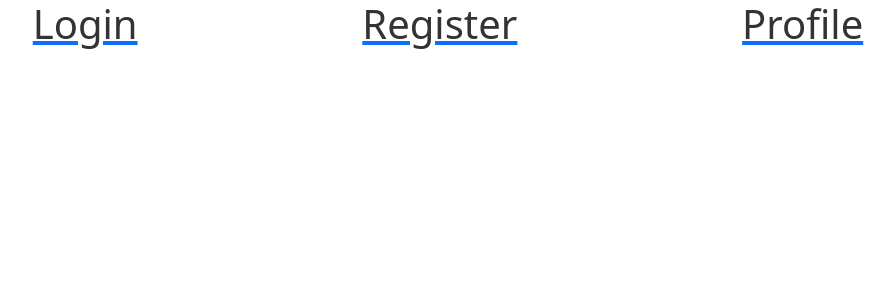
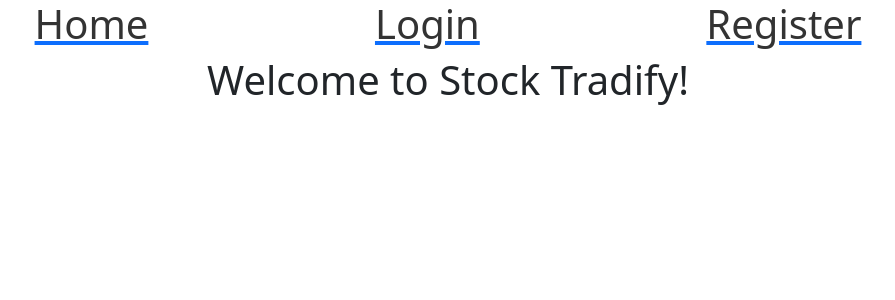
Before and after one commit to gusandchbh/Stock-trading-app, a React (Create React App) app in the folder src/frontend-react/: page / in a window 1280 px wide. Shown: the top 300 px of the page, without its empty margins (192-1087 px from the left). Built offline with nearby package versions, Linux system fonts and the light colour scheme.

Commit message:
Put login, register, and logout in auth context

```diff
--- a/src/frontend-react/package.json
+++ b/src/frontend-react/package.json
@@ -10,6 +10,7 @@
     "bootstrap": "^5.2.3",
     "react": "^18.2.0",
     "react-bootstrap": "^2.7.0",
+    "react-cookie": "^4.1.1",
     "react-dom": "^18.2.0",
     "react-router-dom": "^6.6.1",
     "react-scripts": "5.0.1",
--- a/src/frontend-react/src/components/Header.jsx
+++ b/src/frontend-react/src/components/Header.jsx
@@ -1,7 +1,17 @@
 import React from "react";
-import { Link } from "react-router-dom";
+import {Link, useNavigate} from "react-router-dom";
+import { useAuth } from "../contexts/AuthContext";
+import {Button} from "react-bootstrap";
 
 export const Header = () => {
+    const { currentUser, logout } = useAuth()
+    const navigate = useNavigate()
+
+    const handleLogout = () => {
+        logout()
+        navigate("/login")
+    }
+
     return (
     <div
       style={{
@@ -10,15 +20,29 @@ export const Header = () => {
         justifyContent: "space-evenly",
       }}
     >
+        <Link to="/">
+            <h1 style={{ color: "#333" }}>Home</h1>
+        </Link>
+        {!currentUser && (
       <Link to="/login">
         <h1 style={{ color: "#333" }}>Login</h1>
       </Link>
+
+        )}
+        {!currentUser && (
             <Link to="/register">
                 <h1 style={{ color: "#333" }}>Register</h1>
-      </Link>
+            </Link>)
+        }
+        {currentUser && (
+            <>
             <Link to="/profile">
                 <h1 style={{ color: "#333" }}>Profile</h1>
             </Link>
+                <Button style={{ color: "#333" }} onClick={handleLogout}>Sign out</Button>
+            </>
+        )}
+
     </div>
   );
 };
--- a/src/frontend-react/src/contexts/AuthContext.jsx
+++ b/src/frontend-react/src/contexts/AuthContext.jsx
@@ -15,8 +15,10 @@ export function AuthProvider({ children }) {
       username: username,
       password: password,
     });
-    setCurrentUser(response.data);
-    API.defaults.headers.common["Authorization"] = `Bearer ${response.data}`;
+    if (response.status === 200) {
+        setCurrentUser(username);
+        API.defaults.headers.common["Authorization"] = `Bearer ${response.data}`;
+    }
   };
 
   const signup = async (username, password, email) => {
@@ -27,8 +29,12 @@ export function AuthProvider({ children }) {
     });
   };
 
+  const logout = () => {
+    setCurrentUser(undefined)
+  }
+
   return (
-    <AuthContext.Provider value={{ currentUser, signin, signup }}>
+    <AuthContext.Provider value={{ currentUser, signin, signup, logout }}>
       {children}
     </AuthContext.Provider>
   );
--- a/src/frontend-react/src/pages/StartPage.jsx
+++ b/src/frontend-react/src/pages/StartPage.jsx
@@ -1,4 +1,5 @@
 import React from "react";
+import {Button} from "react-bootstrap";
 
 const StartPage = () => {
   return (
@@ -9,7 +10,9 @@ const StartPage = () => {
         display: "flex",
         justifyContent: "center",
       }}
-    >
+    > <div>
+        <h1> Welcome to Stock Tradify! </h1>
+    </div>
     </div>
   );
 };
```
Also changed, not shown: 2 other files (tests, documents, lock files or other folders). Lines whose indentation alone changed are shown as unchanged.
